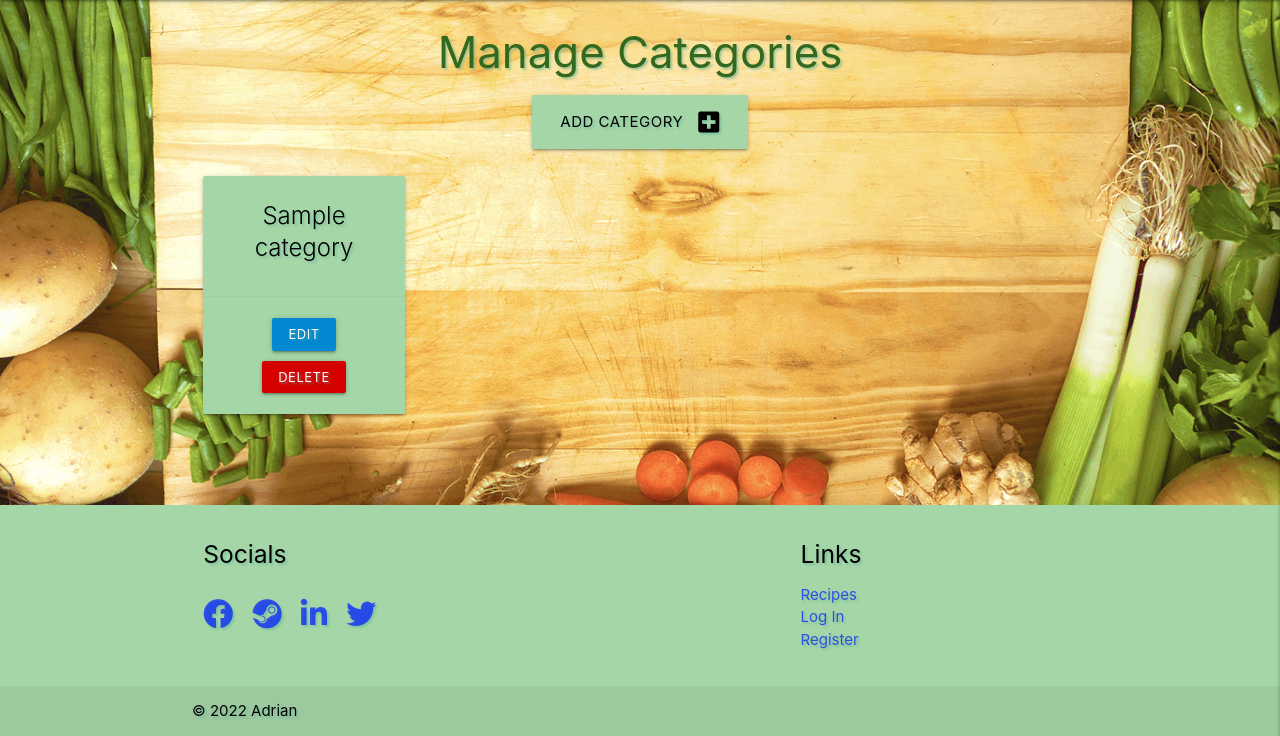
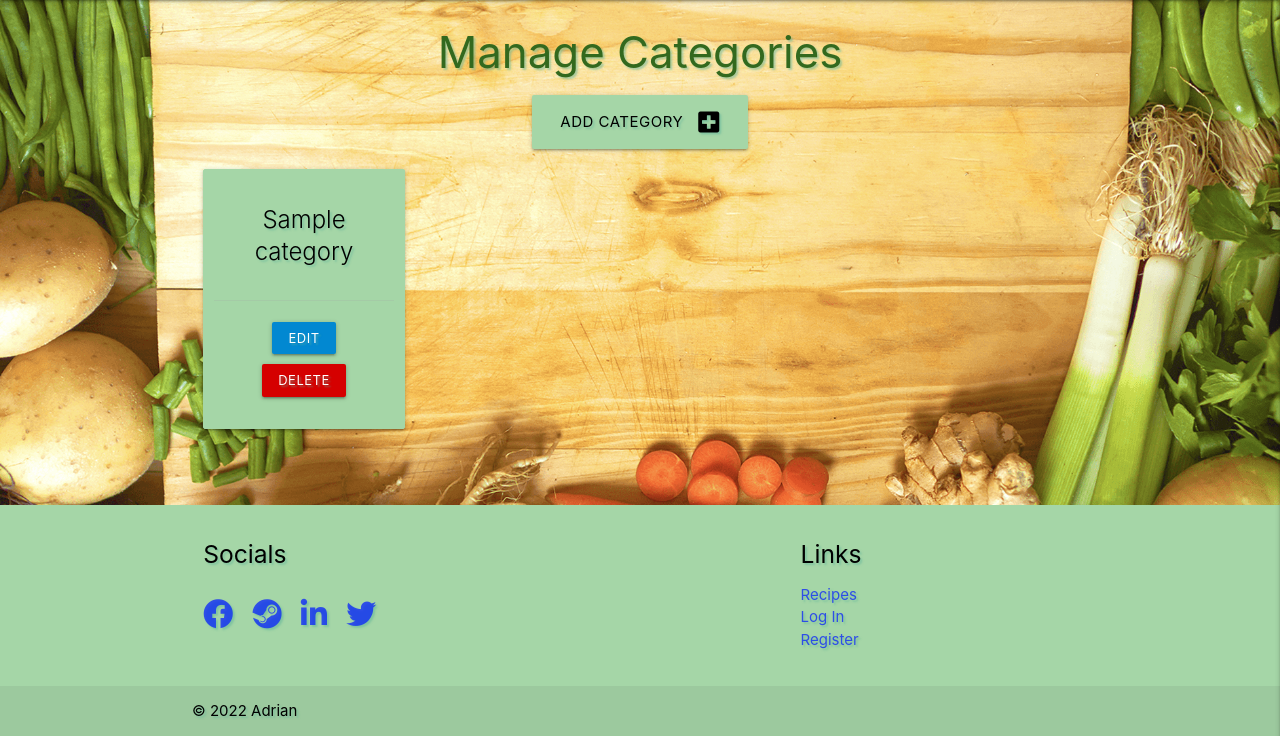
Before and after one commit to AdrianMoldoveanu/Cooking-Frenzy, a Flask app: page /get_categories in a window 1280 px wide. Shown: the part 64-800 px from the top of the page. Run offline with Flask 2, Linux system fonts and the light colour scheme; a database or web service that is not in the repository returns one stand-in record (values such as "Sample title"); some libraries are stand-ins or nearby versions.

Commit message:
Change card properties to display images properly

```diff
--- a/static/css/style.css
+++ b/static/css/style.css
@@ -16,18 +16,6 @@ body {
 
 }
 
-/*@media only screen and (min-width: 1200px) {
-    ..page-footer {
-        position:fixed;
-        bottom:0;
-        width: 100%;
-        height: auto;
-        }
-    }*/
-
-main {
-flex: 1 0 auto;
-}
 
 .btn-small {
     margin: 5px;
@@ -65,7 +53,12 @@ flex: 1 0 auto;
 #links a:hover {
     color: rgb(106, 80, 255);
 }
-/* Navbar */
+
+main {
+    flex: 1 0 auto;
+    }
+
+/* Lists */
 
 .ingredients_list li {
     display: inline;
@@ -76,3 +69,18 @@ flex: 1 0 auto;
 .steps_list {
     padding: 5px;
 }
+
+/* Cards */
+
+.card {
+    margin: auto;
+    width: 100%;
+    border: 1px solid #a5d6a7;
+    padding: 10px;
+}
+.card-image img {
+    max-height: 600px;
+    min-height: 600px;
+    overflow: hidden;
+    object-fit: cover;
+}
```
